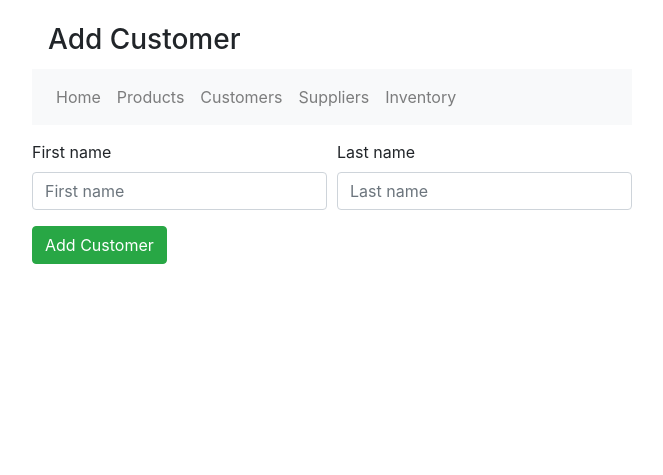
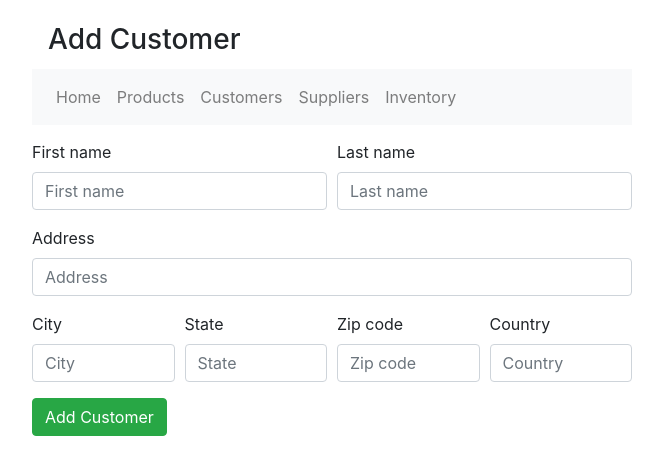
Before and after one commit to katmfoo/grad-db-final, a PHP site: page /customers/add/index.php in a window 1280 px wide. Shown: the top 475 px of the page, without its empty margins (308-971 px from the left). Run offline with PHP 8.4, Linux system fonts and the light colour scheme; a stand-in replaces the project's code that opens the database connection; some libraries are stand-ins or nearby versions.

Commit message:
Add address to add customer

```diff
--- a/templates/add_customer.html
+++ b/templates/add_customer.html
@@ -7,11 +7,35 @@
     <div class="form-row">
       <div class="form-group col-md-6">
         <label for="first_name">First name</label>
-        <input type="test" class="form-control" id="first_name" name="first_name" placeholder="First name">
+        <input type="text" class="form-control" id="first_name" name="first_name" placeholder="First name" required>
       </div>
       <div class="form-group col-md-6">
         <label for="last_name">Last name</label>
-        <input type="test" class="form-control" id="last_name" name="last_name" placeholder="Last name">
+        <input type="text" class="form-control" id="last_name" name="last_name" placeholder="Last name" required>
+      </div>
+    </div>
+    <div class="form-row">
+      <div class="form-group col">
+        <label for="address">Address</label>
+        <input type="text" class="form-control" id="address" name="address" placeholder="Address" required>
+      </div>
+    </div>
+    <div class="form-row">
+      <div class="form-group col-md-3">
+        <label for="city">City</label>
+        <input type="text" class="form-control" id="city" name="city" placeholder="City" required>
+      </div>
+      <div class="form-group col-md-3">
+        <label for="state">State</label>
+        <input type="text" class="form-control" id="state" name="state" placeholder="State" required>
+      </div>
+      <div class="form-group col-md-3">
+        <label for="zip">Zip code</label>
+        <input type="text" class="form-control" id="zip" name="zip" placeholder="Zip code" required>
+      </div>
+      <div class="form-group col-md-3">
+        <label for="country">Country</label>
+        <input type="text" class="form-control" id="country" name="country" placeholder="Country" required>
       </div>
     </div>
     <button type="submit" class="btn btn-success">Add Customer</button>
```
Also changed, not shown: scripts/add_customer.php (+16 -1 lines).
